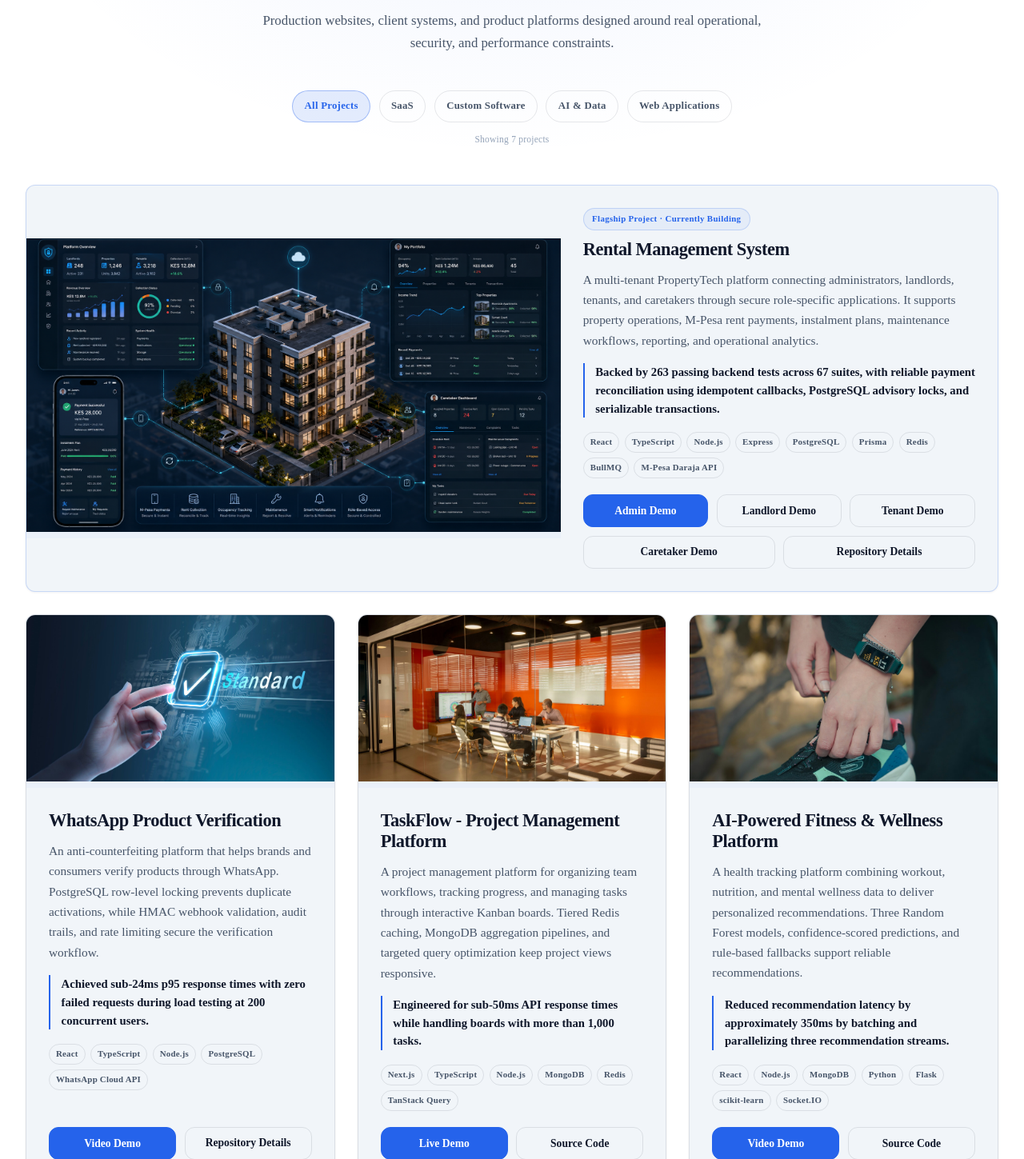
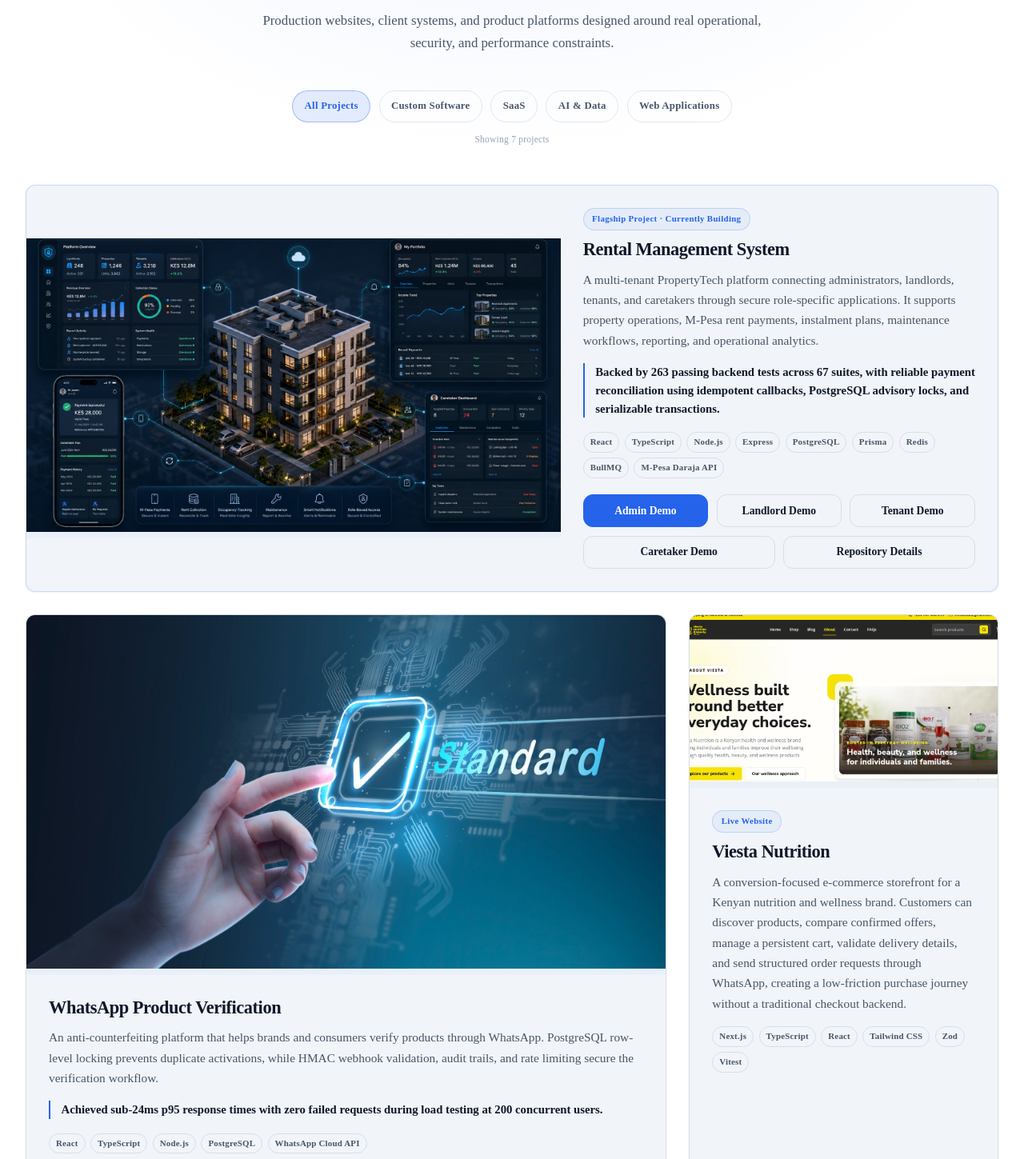
Before and after one commit to CamlineKe/portfolio, a Next.js app: page / in a window 1280 px wide. Shown: the part 1001-2450 px from the top of the page at 80% size. Built offline with nearby package versions, Linux system fonts and the light colour scheme.

Commit message:
feat(projects): pack cards on a ranked grid
Replace auto-fit stretching with explicit 3/2/1 tracks and a
shared packing function so All, filters, and new projects occupy
planned flagship, wide, and standard slots in editorial order.

```diff
--- a/components/Projects.tsx
+++ b/components/Projects.tsx
@@ -6,6 +6,7 @@ import { ScrollTrigger } from 'gsap/dist/ScrollTrigger';
 import { Project, ProjectDemo } from '../types';
 import { useCanHover } from '../hooks/useCanHover';
 import { projects } from '../data/projects';
+import { ProjectRank, packProjects } from '../utils/projectLayout';
 import {
   createCardVariants,
   createContainerVariants,
@@ -19,6 +20,37 @@ if (typeof window !== 'undefined') {
   gsap.registerPlugin(ScrollTrigger);
 }
 
+const PROJECT_CATEGORY_ORDER: Project['category'][] = [
+  'Custom Software',
+  'SaaS',
+  'AI & Data',
+  'Web Applications',
+];
+
+const getProjectCardClassName = (rank: ProjectRank) => {
+  if (rank === 'flagship') {
+    return `${styles.projectCard} ${styles.featuredProject}`;
+  }
+
+  if (rank === 'wide') {
+    return `${styles.projectCard} ${styles.wideProject}`;
+  }
+
+  return styles.projectCard;
+};
+
+const getProjectImageSizes = (rank: ProjectRank) => {
+  if (rank === 'flagship') {
+    return '(max-width: 375px) calc(100vw - 1.5rem), (max-width: 899px) calc(100vw - 3rem), (max-width: 1304px) calc(55vw - 2.2rem), 682px';
+  }
+
+  if (rank === 'wide') {
+    return '(max-width: 375px) calc(100vw - 1.5rem), (max-width: 655px) calc(100vw - 2rem), (max-width: 1024px) calc(100vw - 3rem), (max-width: 1304px) calc(66.666vw - 2.2rem), 800px';
+  }
+
+  return '(max-width: 375px) calc(100vw - 1.5rem), (max-width: 655px) calc(100vw - 2rem), (max-width: 1025px) calc(50vw - 2rem), (max-width: 1304px) calc(33.333vw - 2.667rem), 392px';
+};
+
 const Projects: React.FC = () => {
   const [selectedFilter, setSelectedFilter] = useState<string>('all');
   const [privateProject, setPrivateProject] = useState<Project | null>(null);
@@ -30,14 +62,24 @@ const Projects: React.FC = () => {
   const enableHoverMotion = canHover && !prefersReducedMotion;
 
   const categories = useMemo(() => {
-    const uniqueCategories = new Set(projects.map((project) => project.category));
-    return ['all', ...Array.from(uniqueCategories)];
+    const present = new Set(projects.map((project) => project.category));
+    return [
+      'all',
+      ...PROJECT_CATEGORY_ORDER.filter((category) => present.has(category)),
+    ];
   }, []);
 
-  const filteredProjects =
-    selectedFilter === 'all'
-      ? projects
-      : projects.filter((project) => project.category === selectedFilter);
+  const filteredProjects = useMemo(
+    () =>
+      selectedFilter === 'all'
+        ? projects
+        : projects.filter((project) => project.category === selectedFilter),
+    [selectedFilter]
+  );
+  const packedProjects = useMemo(
+    () => packProjects(filteredProjects),
+    [filteredProjects]
+  );
 
   useEffect(() => {
     if (!privateProject) {
@@ -226,10 +268,10 @@ const Projects: React.FC = () => {
             layout={!prefersReducedMotion}
           >
             <AnimatePresence mode="sync">
-              {filteredProjects.map((project) => (
+              {packedProjects.map(({ project, rank }) => (
                 <motion.article
                   key={project.id}
-                  className={`${styles.projectCard} ${project.featured ? styles.featuredProject : ''}`}
+                  className={getProjectCardClassName(rank)}
                   variants={cardVariants}
                   initial="hidden"
                   animate="visible"
@@ -245,12 +287,11 @@ const Projects: React.FC = () => {
                       src={project.image}
                       alt={`${project.title} interface preview`}
                       fill
-                      sizes={
-                        project.featured
-                          ? '(max-width: 375px) calc(100vw - 1.5rem), (max-width: 899px) calc(100vw - 3rem), (max-width: 1304px) calc(55vw - 2.2rem), 682px'
-                          : '(max-width: 375px) calc(100vw - 1.5rem), (max-width: 655px) calc(100vw - 2rem), (max-width: 1025px) calc(50vw - 2rem), (max-width: 1304px) calc(33.333vw - 2.667rem), 392px'
-                      }
+                      sizes={getProjectImageSizes(rank)}
                       className={styles.image}
+                      style={{
+                        objectPosition: project.imagePosition ?? '50% 50%',
+                      }}
                     />
                   </div>
 
--- a/data/projects.ts
+++ b/data/projects.ts
@@ -72,6 +72,48 @@ export const projects: Project[] = [
     },
   },
   {
+    id: 5,
+    title: 'Viesta Nutrition',
+    description:
+      'A conversion-focused e-commerce storefront for a Kenyan nutrition and wellness brand. Customers can discover products, compare confirmed offers, manage a persistent cart, validate delivery details, and send structured order requests through WhatsApp, creating a low-friction purchase journey without a traditional checkout backend.',
+    image: '/images/viesta.png',
+    technologies: ['Next.js', 'TypeScript', 'React', 'Tailwind CSS', 'Zod', 'Vitest'],
+    category: 'Web Applications',
+    status: 'Live Website',
+    demos: [
+      {
+        type: 'live',
+        url: 'https://viestanutrition.com/',
+      },
+    ],
+    repository: {
+      visibility: 'private',
+      reason: 'This production website has a private proprietary repository.',
+    },
+  },
+  {
+    id: 7,
+    title: 'Tuju Outspan Cyber Center Website',
+    description:
+      'A WhatsApp-first digital storefront for Tuju Outspan Cyber Center, a full-service cyber and digital solutions provider based at Chuka University with online services available countrywide. Fifteen static pages guide visitors through government, education, document, design, and IT services toward page-aware pre-filled WhatsApp chats, with SEO metadata and structured data supporting targeted conversions.',
+    highlight:
+      'Built as a 15-page static export with WhatsApp-first conversion flows, per-service enquiry modals, and a floating chat button; covered by a Vitest and Testing Library suite for accessible, keyboard-friendly interactions.',
+    image: '/images/tuju-outspan.png',
+    technologies: ['Next.js', 'TypeScript', 'React', 'Tailwind CSS', 'Zod', 'Vitest'],
+    category: 'Web Applications',
+    status: 'Live Website',
+    demos: [
+      {
+        type: 'live',
+        url: 'https://tuju-outspan.vercel.app/',
+      },
+    ],
+    repository: {
+      visibility: 'public',
+      url: 'https://github.com/CamlineKe/Tuju_Outspan',
+    },
+  },
+  {
     id: 3,
     title: 'TaskFlow - Project Management Platform',
     description:
@@ -114,26 +156,6 @@ export const projects: Project[] = [
     },
   },
   {
-    id: 5,
-    title: 'Viesta Nutrition',
-    description:
-      'A conversion-focused e-commerce storefront for a Kenyan nutrition and wellness brand. Customers can discover products, compare confirmed offers, manage a persistent cart, validate delivery details, and send structured order requests through WhatsApp, creating a low-friction purchase journey without a traditional checkout backend.',
-    image: '/images/viesta.png',
-    technologies: ['Next.js', 'TypeScript', 'React', 'Tailwind CSS', 'Zod', 'Vitest'],
-    category: 'Web Applications',
-    status: 'Live Website',
-    demos: [
-      {
-        type: 'live',
-        url: 'https://viestanutrition.com/',
-      },
-    ],
-    repository: {
-      visibility: 'private',
-      reason: 'This production website has a private proprietary repository.',
-    },
-  },
-  {
     id: 6,
     title: 'Task Management Platform',
     description:
@@ -152,26 +174,4 @@ export const projects: Project[] = [
       url: 'https://github.com/CamlineKe/Task_Management',
     },
   },
-  {
-    id: 7,
-    title: 'Tuju Outspan Cyber Center Website',
-    description:
-      'A WhatsApp-first digital storefront for Tuju Outspan Cyber Center, a full-service cyber and digital solutions provider based at Chuka University with online services available countrywide. Fifteen static pages guide visitors through government, education, document, design, and IT services toward page-aware pre-filled WhatsApp chats, with SEO metadata and structured data supporting targeted conversions.',
-    highlight:
-      'Built as a 15-page static export with WhatsApp-first conversion flows, per-service enquiry modals, and a floating chat button; covered by a Vitest and Testing Library suite for accessible, keyboard-friendly interactions.',
-    image: '/images/tuju-outspan.png',
-    technologies: ['Next.js', 'TypeScript', 'React', 'Tailwind CSS', 'Zod', 'Vitest'],
-    category: 'Web Applications',
-    status: 'Live Website',
-    demos: [
-      {
-        type: 'live',
-        url: 'https://tuju-outspan.vercel.app/',
-      },
-    ],
-    repository: {
-      visibility: 'public',
-      url: 'https://github.com/CamlineKe/Tuju_Outspan',
-    },
-  },
 ];
--- a/styles/Projects.module.css
+++ b/styles/Projects.module.css
@@ -105,7 +105,7 @@
 
 .projectsGrid {
   display: grid;
-  grid-template-columns: repeat(auto-fit, minmax(min(100%, 19rem), 1fr));
+  grid-template-columns: 1fr;
   gap: clamp(1rem, 2.4vw, 1.75rem);
 }
 
@@ -126,6 +126,22 @@
 .featuredProject {
   grid-column: 1 / -1;
   border-color: rgba(var(--color-accent-rgb), 0.2);
+}
+
+@media (min-width: 656px) {
+  .projectsGrid {
+    grid-template-columns: repeat(2, minmax(0, 1fr));
+  }
+
+  .wideProject {
+    grid-column: span 2;
+  }
+}
+
+@media (min-width: 1025px) {
+  .projectsGrid {
+    grid-template-columns: repeat(3, minmax(0, 1fr));
+  }
 }
 
 @media (hover: hover) and (pointer: fine) {
--- a/types/index.ts
+++ b/types/index.ts
@@ -31,6 +31,7 @@ export interface Project {
   title: string;
   description: string;
   image: string;
+  imagePosition?: string;
   technologies: string[];
   category: 'Custom Software' | 'SaaS' | 'AI & Data' | 'Web Applications';
   demos: ProjectDemo[];
--- /dev/null
+++ b/utils/projectLayout.ts
@@ -0,0 +1,40 @@
+import { Project } from '../types';
+
+export type ProjectRank = 'flagship' | 'wide' | 'standard';
+
+export interface PackedProject {
+  project: Project;
+  rank: ProjectRank;
+}
+
+export function packProjects(projects: Project[]): PackedProject[] {
+  const featured = projects.find((project) => project.featured);
+  const rest = featured
+    ? projects.filter((project) => project.id !== featured.id)
+    : projects;
+
+  const packed: PackedProject[] = [];
+
+  if (featured) {
+    packed.push({ project: featured, rank: 'flagship' });
+  }
+
+  const remaining = rest.length;
+  if (remaining === 0) {
+    return packed;
+  }
+
+  if (remaining === 1 || remaining === 3) {
+    for (const project of rest) {
+      packed.push({ project, rank: 'standard' });
+    }
+    return packed;
+  }
+
+  packed.push({ project: rest[0], rank: 'wide' });
+  for (const project of rest.slice(1)) {
+    packed.push({ project, rank: 'standard' });
+  }
+
+  return packed;
+}
```
